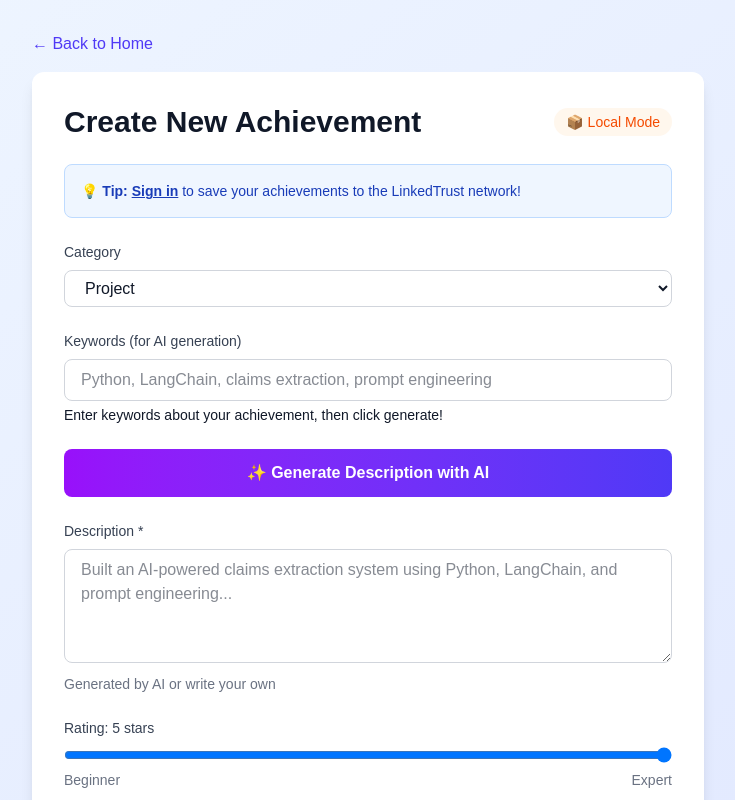
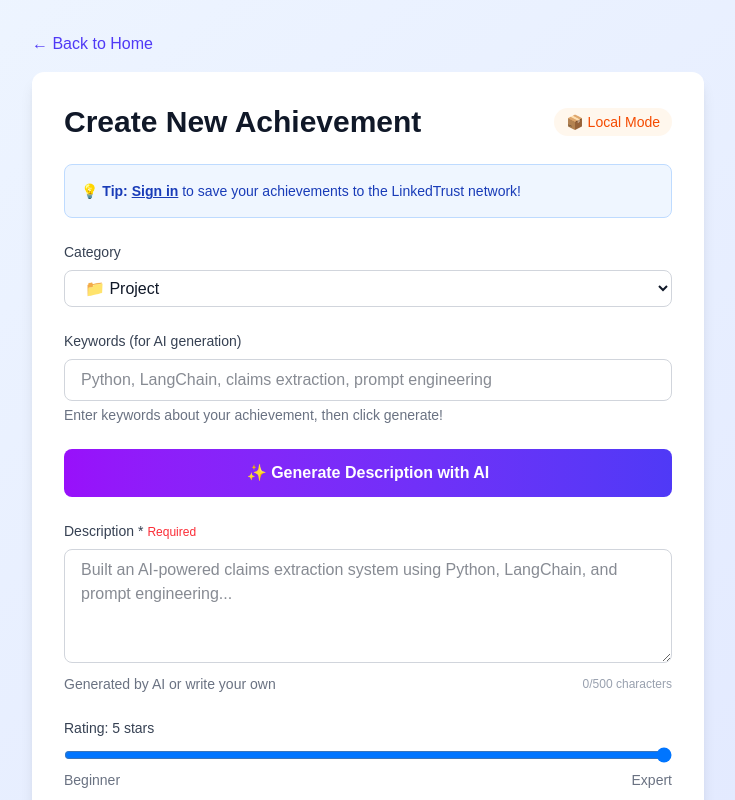
Before and after one commit to artworxai/trustfolio, a Next.js app: page /create in a window 1280 px wide. Shown: the top 800 px of the page, without its empty margins (272-1007 px from the left). Built offline with nearby package versions, Linux system fonts and the light colour scheme; no server answers.

Commit message:
Add polished features: delete, categories, validation, UI improvements

```diff
--- a/app/create/page.tsx
+++ b/app/create/page.tsx
@@ -12,6 +12,8 @@ export default function CreatePage() {
   const [loading, setLoading] = useState(false);
   const [generating, setGenerating] = useState(false);
   const [error, setError] = useState('');
+  const [descriptionLength, setDescriptionLength] = useState(0);
+  const maxDescriptionLength = 500;
   const [formData, setFormData] = useState({
     category: 'project',
     keywords: '',
@@ -43,6 +45,7 @@ export default function CreatePage() {
 
       if (data.description) {
         setFormData({ ...formData, statement: data.description });
+        setDescriptionLength(data.description.length);
       } else {
         alert('Failed to generate description. Please try again.');
       }
@@ -69,8 +72,8 @@ const handleSubmit = async (e: React.FormEvent) => {
 
       // Prepare claim data
       const claimData = {
-      subject: user?.issuerId || user?.id
-        ? `http://trustclaims.whatscookin.us/user/${user.issuerId || user.id}`
+        subject: userId
+          ? `http://trustclaims.whatscookin.us/user/${userId}`
           : `https://trustfolio.app/student/dana`,
         claim: formData.category === 'skill' ? 'HAS_SKILL' : 'COMPLETED_PROJECT',
         statement: formData.statement,
@@ -93,7 +96,7 @@ const handleSubmit = async (e: React.FormEvent) => {
         await createClaimLocal(claimData);
 
         if (isOAuthUser) {
-        alert('Achievement saved locally! 📦\n\nNote: Google OAuth users currently save to local storage. Backend OAuth integration coming soon!');
+          alert('Achievement saved locally! 📦\n\nNote: OAuth users currently save to local storage. Backend OAuth integration coming soon!');
         } else {
           alert('Achievement saved locally! 📦\n\nSign in with email/password to sync to LinkedTrust backend.');
         }
@@ -178,9 +181,16 @@ const handleSubmit = async (e: React.FormEvent) => {
                 onChange={(e) => setFormData({ ...formData, category: e.target.value })}
                 className="w-full px-4 py-2 border border-gray-300 rounded-lg text-gray-900 focus:ring-2 focus:ring-indigo-500 focus:border-transparent"
               >
-                <option value="project">Project</option>
-                <option value="skill">Skill</option>
-                <option value="certification">Certification</option>
+                <option value="project">📁 Project</option>
+                <option value="skill">💡 Skill</option>
+                <option value="certification">🎓 Certification</option>
+                <option value="course">📚 Course Completion</option>
+                <option value="award">🏆 Award</option>
+                <option value="publication">📝 Publication</option>
+                <option value="volunteer">❤️ Volunteer Work</option>
+                <option value="hackathon">💻 Hackathon</option>
+                <option value="research">🔬 Research</option>
+                <option value="presentation">🎤 Presentation</option>
               </select>
             </div>
 
@@ -195,7 +205,7 @@ const handleSubmit = async (e: React.FormEvent) => {
                 placeholder="Python, LangChain, claims extraction, prompt engineering"
                 className="w-full px-4 py-2 border border-gray-300 rounded-lg text-gray-900 focus:ring-2 focus:ring-indigo-500 focus:border-transparent"
               />
-              <p className="text-sm text-gray-900 mt-1">
+              <p className="text-sm text-gray-500 mt-1">
                 Enter keywords about your achievement, then click generate!
               </p>
             </div>
@@ -223,18 +233,36 @@ const handleSubmit = async (e: React.FormEvent) => {
             <div>
               <label className="block text-sm font-medium text-gray-700 mb-2">
                 Description *
+                <span className="text-red-500 ml-1 text-xs">Required</span>
               </label>
               <textarea
                 value={formData.statement}
-                onChange={(e) => setFormData({ ...formData, statement: e.target.value })}
+                onChange={(e) => {
+                  setFormData({ ...formData, statement: e.target.value });
+                  setDescriptionLength(e.target.value.length);
+                }}
                 required
+                maxLength={maxDescriptionLength}
                 rows={4}
                 placeholder="Built an AI-powered claims extraction system using Python, LangChain, and prompt engineering..."
-                className="w-full px-4 py-2 border border-gray-300 rounded-lg text-gray-900 focus:ring-2 focus:ring-indigo-500 focus:border-transparent"
+                className={`w-full px-4 py-2 border rounded-lg text-gray-900 focus:ring-2 focus:ring-indigo-500 focus:border-transparent ${
+                  formData.statement.length === 0 && error
+                    ? 'border-red-300 bg-red-50'
+                    : 'border-gray-300'
+                }`}
               />
-              <p className="text-sm text-gray-500 mt-1">
+              <div className="flex justify-between items-center mt-1">
+                <p className="text-sm text-gray-500">
                   Generated by AI or write your own
                 </p>
+                <p className={`text-xs ${
+                  descriptionLength > maxDescriptionLength * 0.9
+                    ? 'text-orange-600 font-semibold'
+                    : 'text-gray-400'
+                }`}>
+                  {descriptionLength}/{maxDescriptionLength} characters
+                </p>
+              </div>
             </div>
 
             <div>
--- a/app/portfolio/page.tsx
+++ b/app/portfolio/page.tsx
@@ -57,6 +57,41 @@ export default function PortfolioPage() {
       setError('Using local data (backend unavailable)');
     } finally {
       setLoading(false);
+    }
+  };
+
+  const deleteClaim = async (claimId: number) => {
+    const confirmDelete = confirm('Are you sure you want to delete this achievement? This action cannot be undone.');
+
+    if (!confirmDelete) return;
+
+    try {
+      if (mode === 'backend' && token && token !== 'nextauth_session') {
+        // Delete from backend
+        const response = await fetch(`${process.env.NEXT_PUBLIC_API_BASE_URL}/api/v1/claims/${claimId}`, {
+          method: 'DELETE',
+          headers: {
+            'Authorization': `Bearer ${token}`,
+          },
+        });
+
+        if (!response.ok) throw new Error('Failed to delete from backend');
+
+        alert('Achievement deleted successfully! 🗑️');
+      } else {
+        // Delete from localStorage
+        const localClaims = getLocalClaims();
+        const updatedClaims = localClaims.filter(claim => claim.id !== claimId);
+        localStorage.setItem('trustfolio_claims', JSON.stringify(updatedClaims));
+
+        alert('Achievement deleted from local storage! 🗑️');
+      }
+
+      // Reload claims
+      loadClaims();
+    } catch (error) {
+      console.error('Error deleting claim:', error);
+      alert('Failed to delete achievement. Please try again.');
     }
   };
 
@@ -182,7 +217,7 @@ export default function PortfolioPage() {
             {claims.map((claim) => (
               <div
                 key={claim.id}
-                className="bg-white rounded-xl shadow-lg p-6 hover:shadow-xl transition-shadow"
+                className="bg-white rounded-xl shadow-lg p-6 hover:shadow-2xl hover:scale-[1.02] transition-all duration-300 border border-transparent hover:border-indigo-200"
               >
                 <div className="flex items-start gap-4">
                   <div className="text-4xl">{getClaimEmoji(claim.aspect)}</div>
@@ -194,6 +229,7 @@ export default function PortfolioPage() {
                       {renderStars(claim.stars)}
                     </div>
                     <p className="text-gray-700 mb-3">{claim.statement}</p>
+                    <div className="flex justify-between items-center">
                       <div className="flex gap-4 text-sm text-gray-500">
                         {claim.howKnown && (
                           <span className="bg-gray-100 px-3 py-1 rounded-full">
@@ -203,6 +239,14 @@ export default function PortfolioPage() {
                         {claim.effectiveDate && (
                           <span>📅 Created: {new Date(claim.effectiveDate).toLocaleDateString()}</span>
                         )}
+                      </div>
+                      <button
+                        onClick={() => deleteClaim(claim.id)}
+                        className="text-red-600 hover:text-red-800 hover:bg-red-50 px-3 py-1 rounded-lg transition text-sm font-semibold"
+                        title="Delete achievement"
+                      >
+                        🗑️ Delete
+                      </button>
                     </div>
                   </div>
                 </div>
```
Lines whose indentation alone changed are shown as unchanged.
